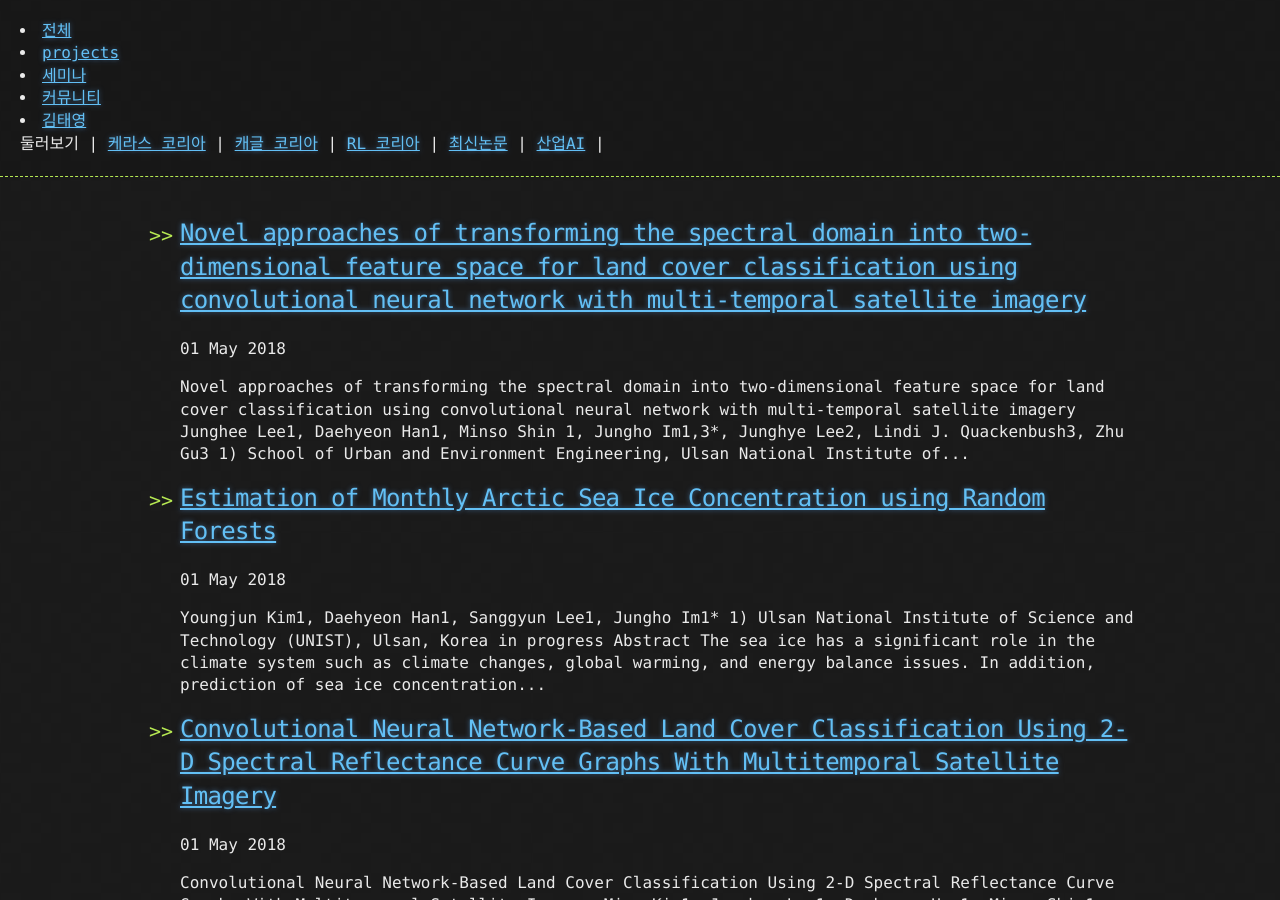
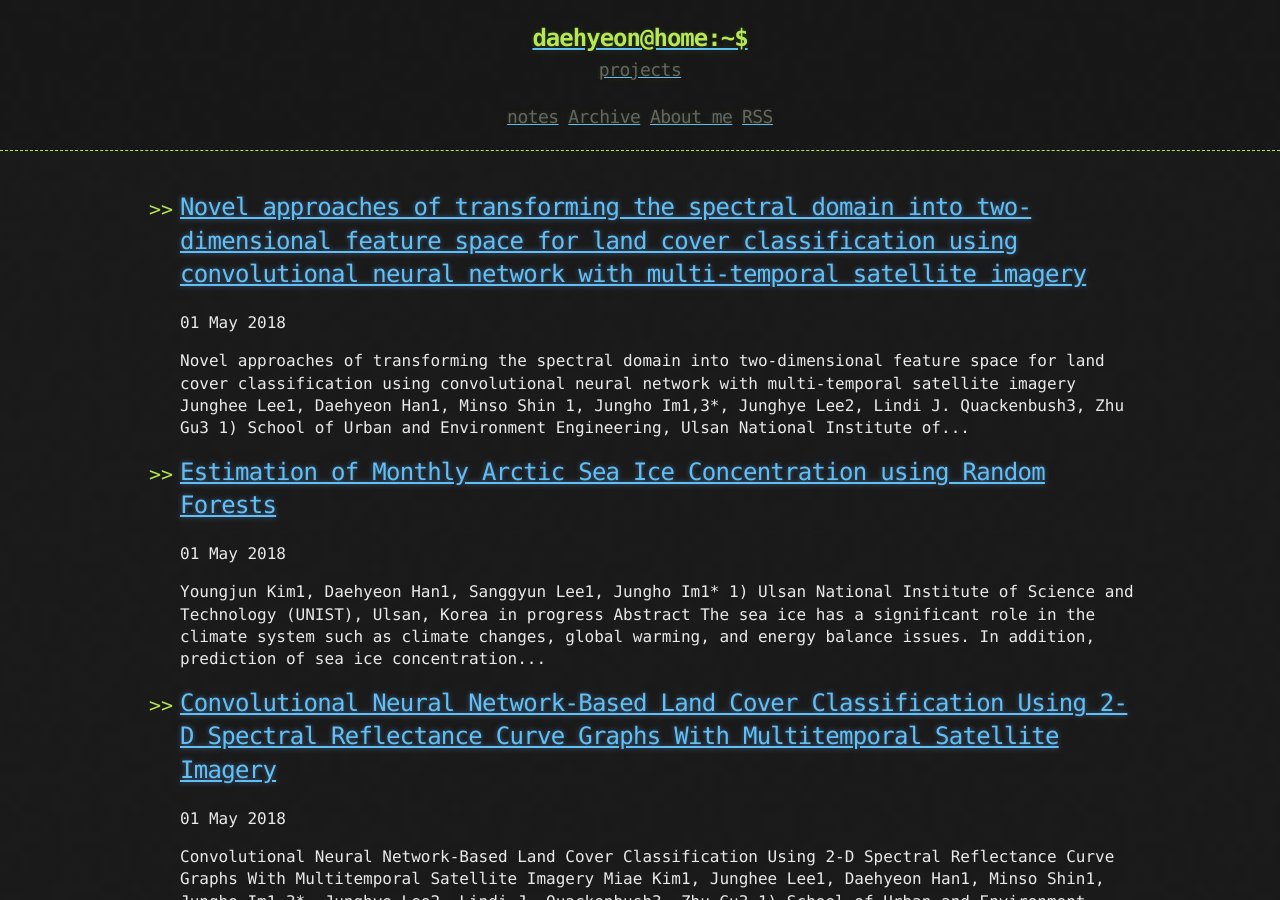
Before and after one commit to daehyeon-han/daehyeon-han.github.io, a Jekyll site: the page built from index.html, in a window 1280 px wide and 900 px high. Built offline with Jekyll 4.4.1, drawn with Linux system fonts in a browser that asks for light colours; the list of posts is cut into pages by our own code.

Commit message:
header updates

```diff
--- a/_includes/header.html
+++ b/_includes/header.html
@@ -1,70 +1,11 @@
-<header class="header">
-	<div class="header-container">
-		<div class="nav">
-			{% if page.path == "index.html" %}
-			<span class="title">
-				<li>
-					<a href="{{ "/index.html" | prepend: site.baseurl }}">전체</a>
-				</li>
-			</span>
-			{% else %}
-				<li>
-					<a href="{{ "/index.html" | prepend: site.baseurl }}">전체</a>
-				</li>
-			{% endif %}
-			{% if page.path == "projects.md" %}
-			<span class="title">
-				<li>
-					<a href="{{ "/projects" | prepend: site.baseurl }}">projects</a>
-				</li>
-			</span>
-			{% else %}
-				<li>
-					<a href="{{ "/projects" | prepend: site.baseurl }}">projects</a>
-				</li>
-			{% endif %}
-			{% if page.path == "seminar.md" %}
-			<span class="title">
-				<li>
-					<a href="{{ "/seminar" | prepend: site.baseurl }}">세미나</a>
-				</li>
-			</span>
-			{% else %}
-				<li>
-					<a href="{{ "/seminar" | prepend: site.baseurl }}">세미나</a>
-				</li>
-			{% endif %}
-			{% if page.path == "community.md" %}
-			<span class="title">
-				<li>
-					<a href="{{ "/community" | prepend: site.baseurl }}">커뮤니티</a>
-				</li>
-			</span>
-			{% else %}
-				<li>
-					<a href="{{ "/community" | prepend: site.baseurl }}">커뮤니티</a>
-				</li>
-			{% endif %}
-			{% if page.path == "about.md" %}
-			<span class="title">
-				<li>
-					<a href="{{ "/about" | prepend: site.baseurl }}">김태영</a>
-				</li>
-			</span>
-			{% else %}
-				<li>
-					<a href="{{ "/about" | prepend: site.baseurl }}">김태영</a>
-				</li>
-			{% endif %}
-		</div>
-		<div class="description">
-			둘러보기 |
-			<a href="https://www.facebook.com/groups/KerasKorea/" target="_blank">케라스 코리아</a> |
-			<a href="https://www.facebook.com/groups/KaggleKoreaOpenGroup/" target="_blank">캐글 코리아</a> |
-			<a href="https://www.facebook.com/groups/ReinforcementLearningKR/" target="_blank">RL 코리아</a> |
-			<a href="https://paperswithcode.com/" target="_blank">최신논문</a> |
-			<a href="{{ "/about" | prepend: site.baseurl }}">산업AI</a> |
-		</li>
-</div>
-	</div>
+<header>
+  <div>
+    <a href="{{ "/" | prepend: site.baseurl | replace: '//', '/' }}">
+    {% assign owner_first_name = site.owner | split: " " %}
+    <h1>{{ owner_first_name[0] | downcase }}@home:~$</h1>
+    </a>
+    <div class="header-links">
+      {% include links.html %}
+    </div>
+  </div>
 </header>
```
